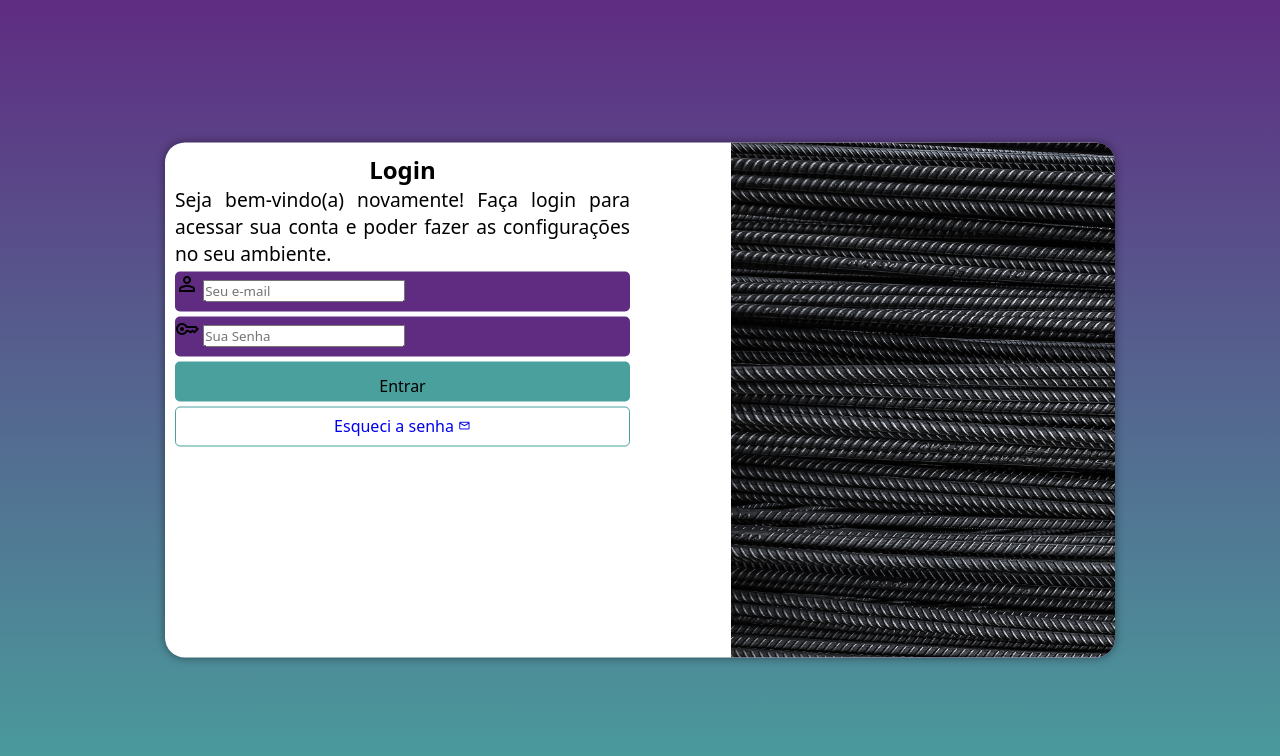
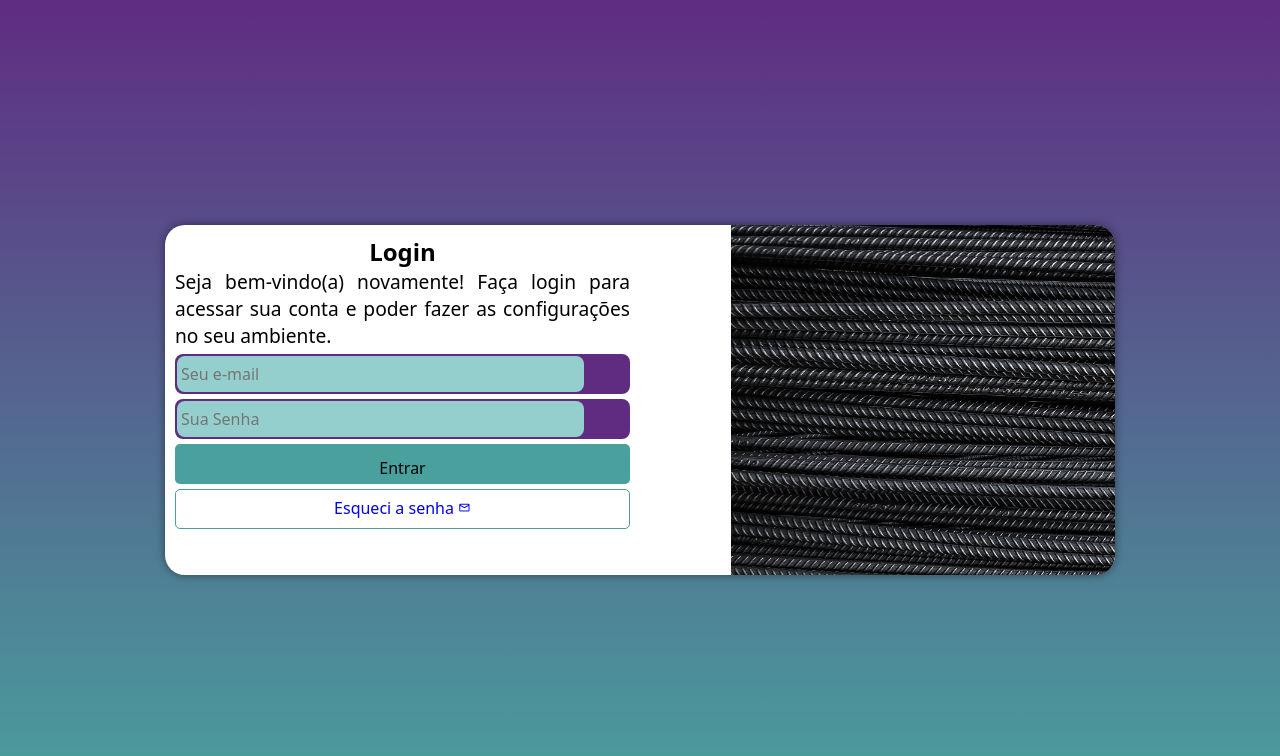
Before and after one commit to Tognoli/projeto-login, a plain HTML site: page index.html in a window 1280 px wide. Drawn offline with nearby package versions, Linux system fonts and the light colour scheme.

Commit message:
final projeto login

```diff
--- a/estilos/media-query.css
+++ b/estilos/media-query.css
@@ -14,7 +14,8 @@ grandes telas = acima de 1200px
     }
 
     section#login {
-        width: 90vw;
+        width: 80vw;
+        height: 280px;
     }
 
     main > section#login > div#imagem {
@@ -36,6 +37,7 @@ grandes telas = acima de 1200px
 
     section#login {
         width: 950px;
+        height: 350px;
     }
 
     main > section#login > div#imagem {
--- a/estilos/style.css
+++ b/estilos/style.css
@@ -27,7 +27,6 @@ section#login {
     position: absolute;
     top: 50%;
     left: 50%;
-    transform: translate(-50%, -50%);
     overflow: hidden;
 
     background-color: white;
@@ -36,6 +35,7 @@ section#login {
     border-radius: 20px;
     box-shadow: 0px 0px 10px rgba(0, 0, 0, 0.452);
 
+    transform: translate(-50%, -50%);
     transition: width 0.3s, height 0.3s;
     transition-timing-function: ease;
 }
@@ -69,15 +69,36 @@ div#formulario > p {
 
 form > div.campo {
     background-color: #5f2c82;
+    border: 2px solid #5f2c82;
     display: block;
     width: 100%;
     height: 40px;
-    border-radius: 5px;
+    border-radius: 8px;
     margin: 5px 0px;
 }
 
 div.campo > label {
     display: none;
+}
+
+div.campo > i {
+    color: white;
+    /*background-color: black;*/
+    font-size: 2em;
+    width: 40px;
+    padding: 5px;
+}
+
+div.campo > input {
+    background-color: #94cfcd;
+    font-size: 1em;
+    width: calc(100% - 44px);
+    height: 100%;
+    border: 0px;
+    padding: 4px;
+    border-radius: 8px;
+
+    transform: translateY(-42px);
 }
 
 form > input[type="submit"] {
--- a/index.html
+++ b/index.html
@@ -5,7 +5,7 @@
     <meta http-equiv="X-UA-Compatible" content="IE=edge">
     <meta name="viewport" content="width=device-width, initial-scale=1.0">
     <title>Projeto Login</title>
-    <link rel="stylesheet" href="https://fonts.googleapis.com/css2?family=Material+Symbols+Outlined:opsz,wght,FILL,GRAD@48,400,0,0" />
+    <link rel="stylesheet" href="https://fonts.googleapis.com/css2?family=Material+Symbols+Outlined:opsz,wght,FILL,GRAD@20..48,100..700,0..1,-50..200" />
     <link rel="stylesheet" href="https://fonts.googleapis.com/css2?family=Material+Symbols+Outlined:opsz,wght,FILL,GRAD@20..48,100..700,0..1,-50..200" />
     <link rel="stylesheet" href="estilos/style.css">
     <link rel="stylesheet" href="estilos/media-query.css">
```
